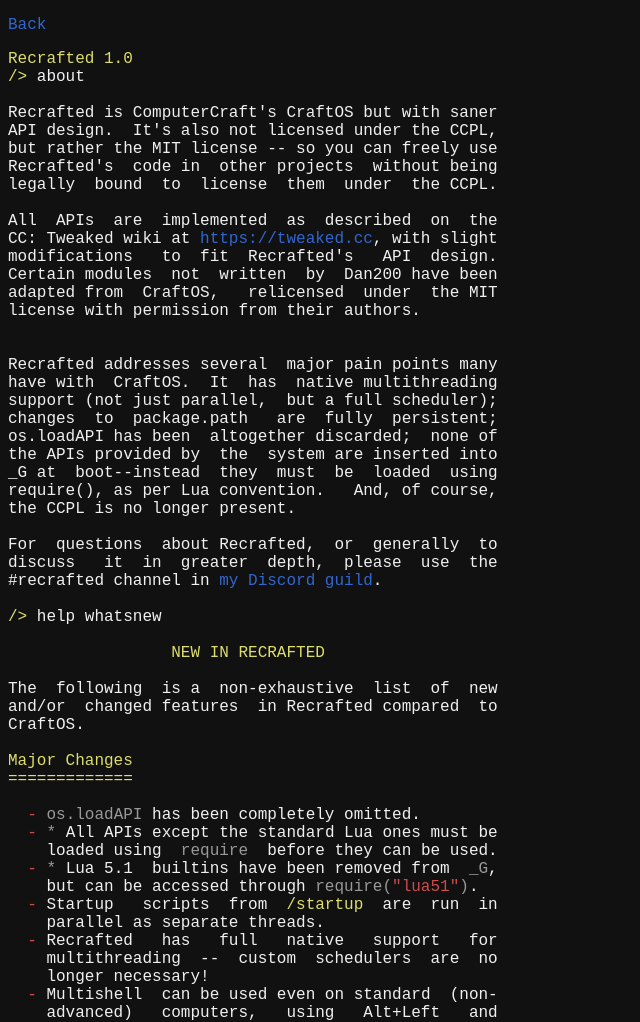
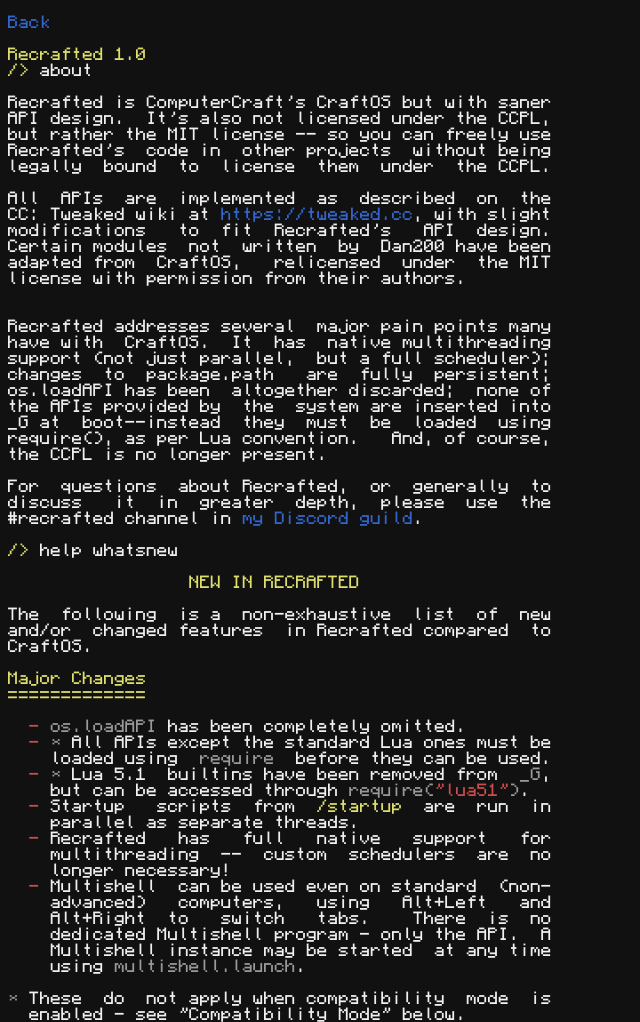
Before and after one commit to Ocawesome101/recrafted, a plain HTML site: page index.html in a window 1280 px wide. Shown: the top 1022 px of the page, without its empty margins (0-640 px from the left). Drawn offline with Linux system fonts and the light colour scheme.

Commit message:
maybe fix font

```diff
--- a/style.css
+++ b/style.css
@@ -1,6 +1,6 @@
 @font-face {
   font-family: "computercraft";
-  src: url("computercraft.ttf") format("ttf") url("computercraft.woff") format("woff");
+  src: url("computercraft.woff") format("woff"), url("computercraft.ttf") format("ttf");
 }
 
 body {
```
